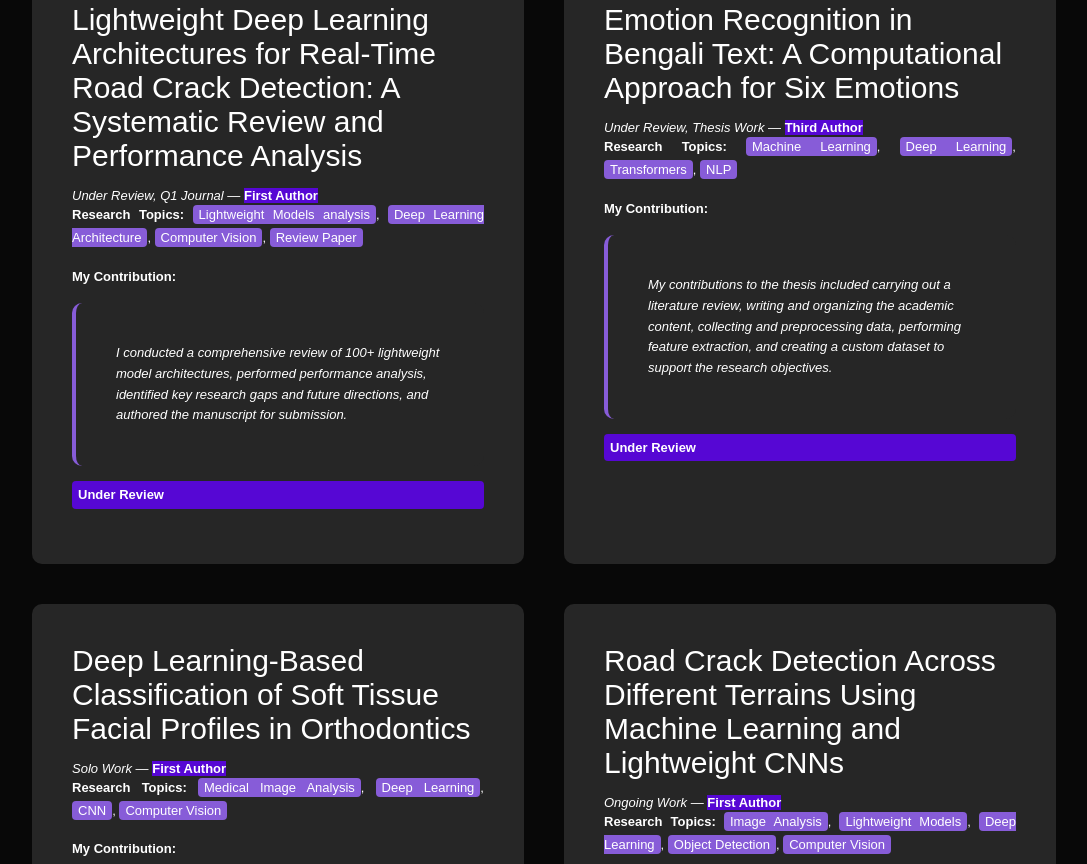
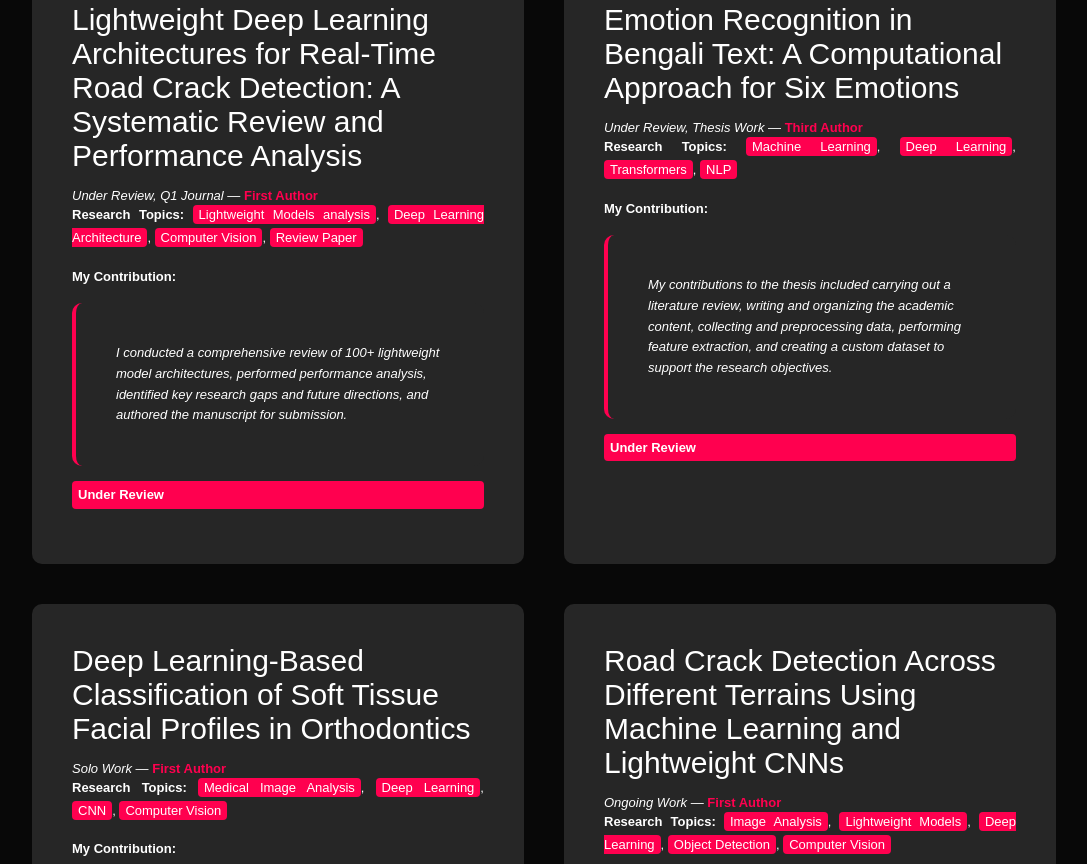
Before and after one commit to Thisisoindrila/ThisisOindrila.github.io, a plain HTML site: page index.html in a window 1280 px wide. Shown: the part 1880-2744 px from the top of the page, without its empty margins (96-1183 px from the left). Drawn offline with Linux system fonts and the light colour scheme.

Commit message:
Update style.css

```diff
--- a/style.css
+++ b/style.css
@@ -186,7 +186,7 @@ nav ul li a:hover::after{
     display: inline-block;
 }
 .services-list div:hover{
-    background: #cc2056;
+    background: #000000;
 
     /*background: #3cb6be ;*/
     transform: translateY(-10px);
@@ -341,24 +341,24 @@ form .btn2{
 }
 .highlight {
   /*background-color: #5138ad;    soft yellow highlight */
-  background-color: #875cd8;
+  background-color: #ff004f;
   padding: 2px 6px;
   border-radius: 4px;
 }
 
 .status {
   font-weight: bold;
-  background-color: #5607d4;   /* soft yellow highlight */
+  background-color: #ff004f;   /* soft yellow highlight */
   padding: 2px 6px;
   border-radius: 4px;
 }
 .author {
   font-weight: bold;
-  background-color: #5607d4; /* academic-looking blue */
+  color: #ff004f; /* academic-looking blue */
 }
 .contribution-box {
   background: #ecebea;        /* soft blue background */
-  border-left: 4px solid #875cd8; /* academic blue bar */
+  border-left: 4px solid #ff004f; /* academic blue bar */
   padding: 10px 15px;
   margin: 15px 0;
   border-radius: 6px;
```
